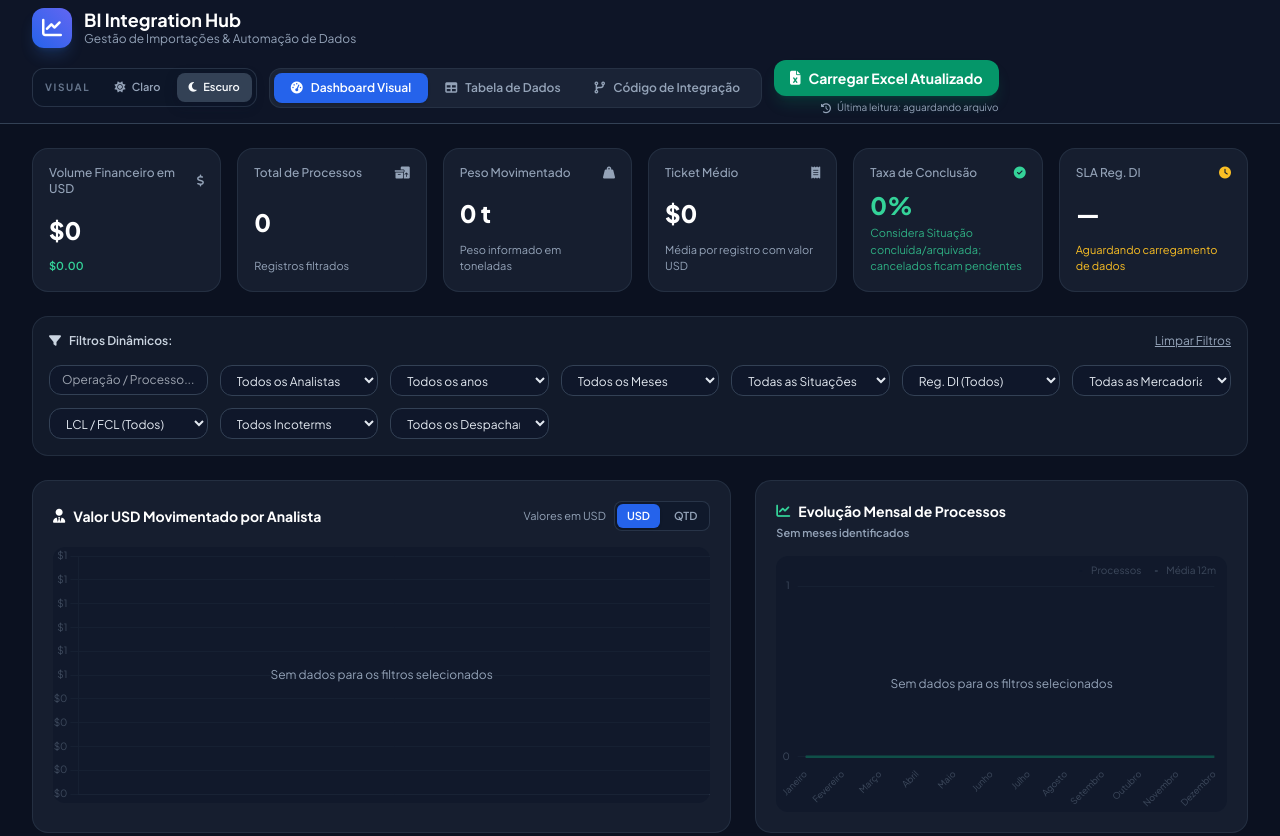
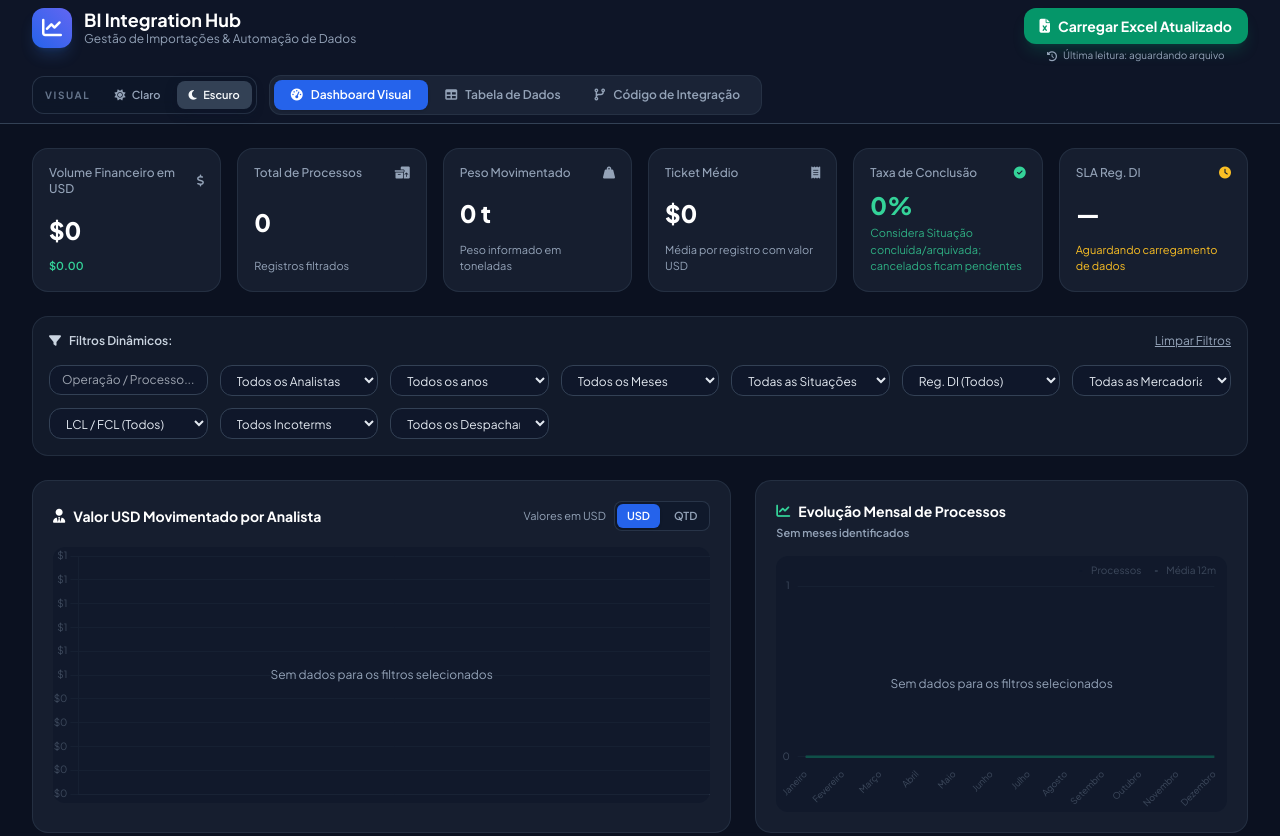
Before and after one commit to RafaelTDZ/Dashboard-TD, a website with bundled scripts: page index.html in a window 1280 px wide. Shown: the top 836 px of the page. Built offline with nearby package versions, Linux system fonts and the light colour scheme; some packages are replaced by stand-ins of ours; no server answers; the database is empty.

Commit message:
Header em duas linhas: upload no topo e legenda/VISUAL-abas reorganizados

```diff
--- a/index.html
+++ b/index.html
@@ -50,7 +50,7 @@
     </noscript>
 
     <header class="bg-slate-900/80 backdrop-blur-md border-b border-darkborder sticky top-0 z-50">
-        <div class="max-w-7xl mx-auto px-4 sm:px-6 lg:px-8 min-h-[4rem] py-2 flex flex-wrap items-center justify-between gap-3">
+        <div class="max-w-7xl mx-auto px-4 sm:px-6 lg:px-8 min-h-[4rem] py-2 flex flex-wrap items-start justify-between gap-3">
             <div class="flex items-center gap-3 min-w-0">
                 <div class="w-10 h-10 rounded-xl bg-gradient-to-tr from-brand-600 to-indigo-500 flex items-center justify-center text-white font-bold text-xl shadow-lg shadow-brand-500/20 shrink-0">
                     <i class="fa-solid fa-chart-line" aria-hidden="true"></i>
@@ -61,7 +61,19 @@
                 </div>
             </div>
 
-            <div class="header-actions flex items-center gap-2 sm:gap-3 flex-wrap justify-end">
+            <div class="flex flex-col items-center gap-1 ml-1 sm:ml-3 self-start">
+                <label class="upload-label cursor-pointer bg-emerald-600 hover:bg-emerald-500 text-white px-4 py-2 rounded-xl text-sm font-bold transition flex items-center gap-2 shadow-lg shadow-emerald-600/20">
+                    <i class="fa-solid fa-file-excel" aria-hidden="true"></i>
+                    <span class="hidden sm:inline">Carregar Excel Atualizado</span>
+                    <span class="sm:hidden">Excel</span>
+                    <input type="file" id="excel-file-input" accept=".xlsx, .xls" class="sr-only" aria-label="Selecionar planilha Excel">
+                </label>
+                <div class="flex items-center gap-1.5 text-[10px] text-slate-400" title="Data e hora da última leitura do Excel">
+                    <i class="fa-solid fa-clock-rotate-left text-brand-400" aria-hidden="true"></i>
+                    <span id="last-read-header">Última leitura: aguardando arquivo</span>
+                </div>
+            </div>
+            <div class="header-actions w-full flex items-center gap-2 sm:gap-3 flex-wrap justify-start">
                 <div id="style-switcher" class="style-switcher flex items-center gap-1 rounded-xl border border-slate-700/70 bg-slate-900/70 p-1" role="group" aria-label="Escolher estilo visual">
                     <span class="hidden xl:inline px-2 text-[10px] font-bold uppercase tracking-[0.16em] text-slate-500">Visual</span>
                     <button id="style-option-modern" type="button" data-ui-style-option="modern" aria-pressed="false" class="style-option px-3 py-1.5 rounded-lg text-[11px] font-semibold text-slate-400 transition" title="Ativar tema claro">
@@ -85,19 +97,6 @@
                         <i class="fa-solid fa-code-branch mr-1.5" aria-hidden="true"></i> Código de Integração
                     </button>
                 </nav>
-
-                <div class="flex flex-col items-end gap-1">
-                    <label class="upload-label cursor-pointer bg-emerald-600 hover:bg-emerald-500 text-white px-4 py-2 rounded-xl text-sm font-bold transition flex items-center gap-2 shadow-lg shadow-emerald-600/20">
-                        <i class="fa-solid fa-file-excel" aria-hidden="true"></i>
-                        <span class="hidden sm:inline">Carregar Excel Atualizado</span>
-                        <span class="sm:hidden">Excel</span>
-                        <input type="file" id="excel-file-input" accept=".xlsx, .xls" class="sr-only" aria-label="Selecionar planilha Excel">
-                    </label>
-                    <div class="flex items-center gap-1.5 text-[10px] text-slate-400" title="Data e hora da última leitura do Excel">
-                        <i class="fa-solid fa-clock-rotate-left text-brand-400" aria-hidden="true"></i>
-                        <span id="last-read-header">Última leitura: aguardando arquivo</span>
-                    </div>
-                </div>
             </div>
         </div>
     </header>
```
